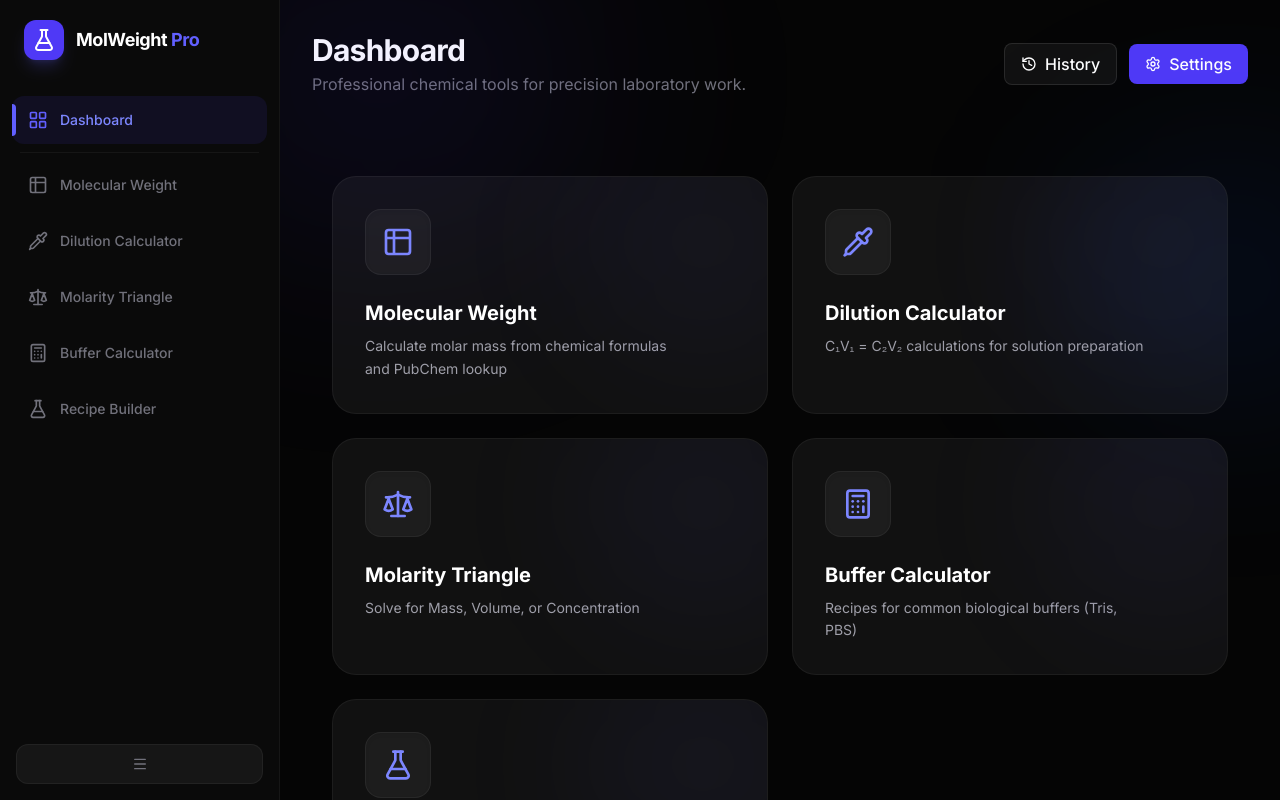
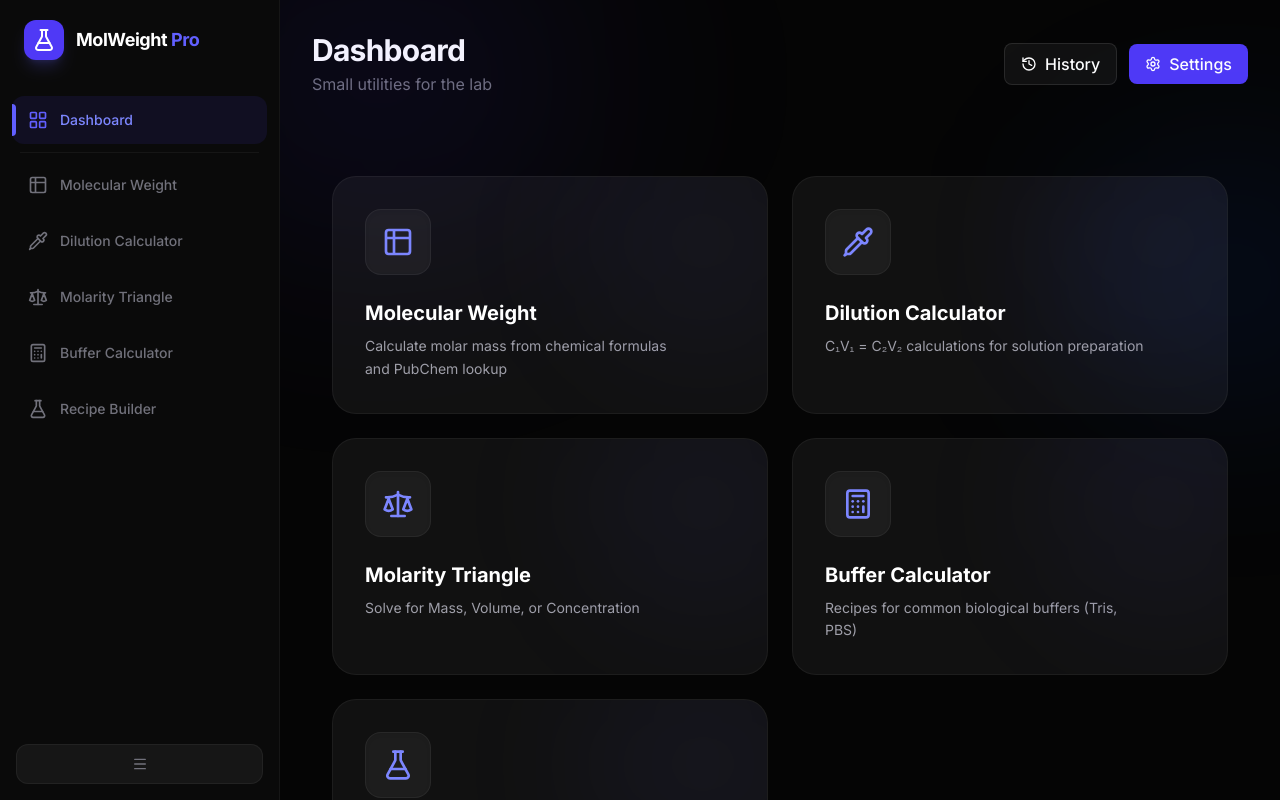
Before and after one commit to morphogenetic2/molweight-pro, a Next.js app: page / in a window 1280 px wide. Built offline with nearby package versions, Linux system fonts and the light colour scheme.

Commit message:
polishments

```diff
--- a/src/app/page.tsx
+++ b/src/app/page.tsx
@@ -156,7 +156,7 @@ export default function Home() {
                             )}
                         </h1>
                         <p className="mt-1 text-zinc-500">
-                            Professional chemical tools for precision laboratory work.
+                            Small utilities for the lab
                         </p>
                     </div>
 
--- a/src/components/calculators/BufferBuilder.tsx
+++ b/src/components/calculators/BufferBuilder.tsx
@@ -357,8 +357,8 @@ export default function BufferBuilder() {
                 <table className="w-full text-left border-collapse">
                     <thead>
                         <tr className="bg-white/5 text-zinc-400 text-xs font-bold uppercase tracking-wider">
-                            <th className="px-6 py-4">Chemical Component</th>
-                            <th className="px-6 py-4">MW</th>
+                            <th className="px-6 py-4">Reagent</th>
+                            <th className="px-6 py-4">MW (g/mol)</th>
                             <th className="px-6 py-4">Target Concentration</th>
                             <th className="px-6 py-4 text-right">Required Amount</th>
                             <th className="px-6 py-4 w-16"></th>
```
